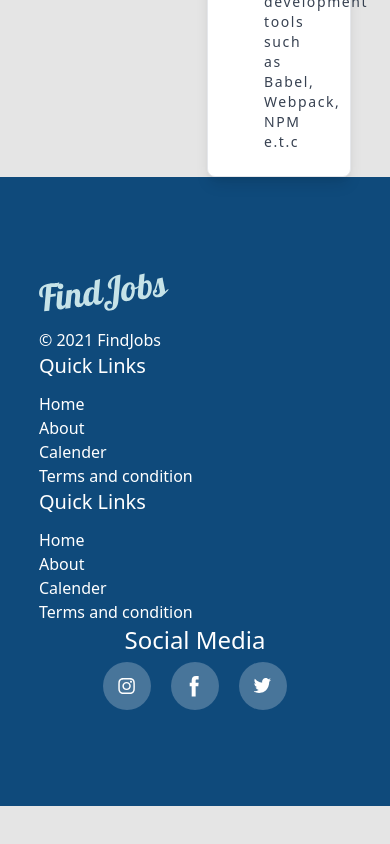
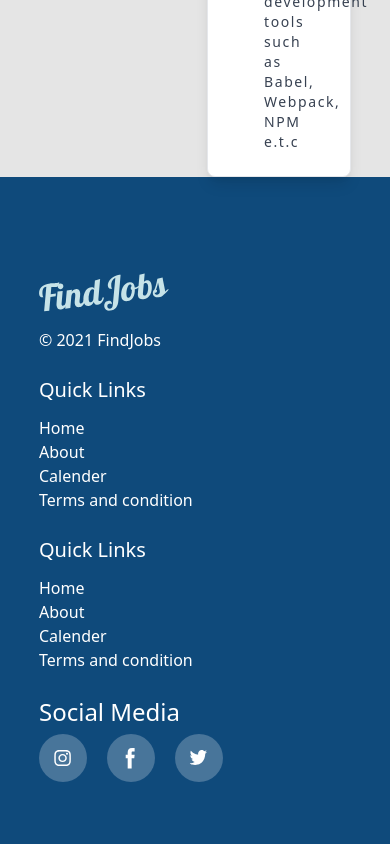
Before and after one commit to codeddave/ted-assessment, a React (Create React App) app: page / in a window 390 px wide. Shown: the part 3878-4722 px from the top of the page. Before the commit the page ends 4684 px from the top, so only its background shows below. Built offline with nearby package versions, Linux system fonts and the light colour scheme.

Commit message:
Footer styling update

```diff
--- a/src/components/Footer/Footer.jsx
+++ b/src/components/Footer/Footer.jsx
@@ -7,7 +7,7 @@ import Twitter from "../../assets/icons/twitter.svg";
 const Footer = () => {
   return (
     <footer className="company-blue-bg py-24 relati ">
-      <section className="grid grid-cols-1 sm:grid-cols-2 md:grid-cols-4 justify-between mx-auto w-4/5 bordr relat">
+      <section className="grid grid-cols-1 gap-y-6 md:gap-y-0 sm:grid-cols-2 md:grid-cols-4 justify-between mx-auto w-4/5 bordr relat">
         <div>
           <img src={Logo} alt="logo" />
 
@@ -15,7 +15,7 @@ const Footer = () => {
             &copy; 2021 <span>FindJobs</span>
           </p>
         </div>
-        <div>
+        <div /* className="md:pl-4" */>
           <p className="text-xl">Quick Links</p>
           <ul className="pt-3">
             <li>Home</li>
@@ -33,7 +33,7 @@ const Footer = () => {
             <li>Terms and condition</li>
           </ul>
         </div>
-        <div className="flex justify-cent items-center flex-col">
+        <div className="md:flex justify-cent items-center flex-col">
           <p className="text-2xl">Social Media</p>
           <div className="pt-1.5 flex">
             <div className="relative mr-5">
```
